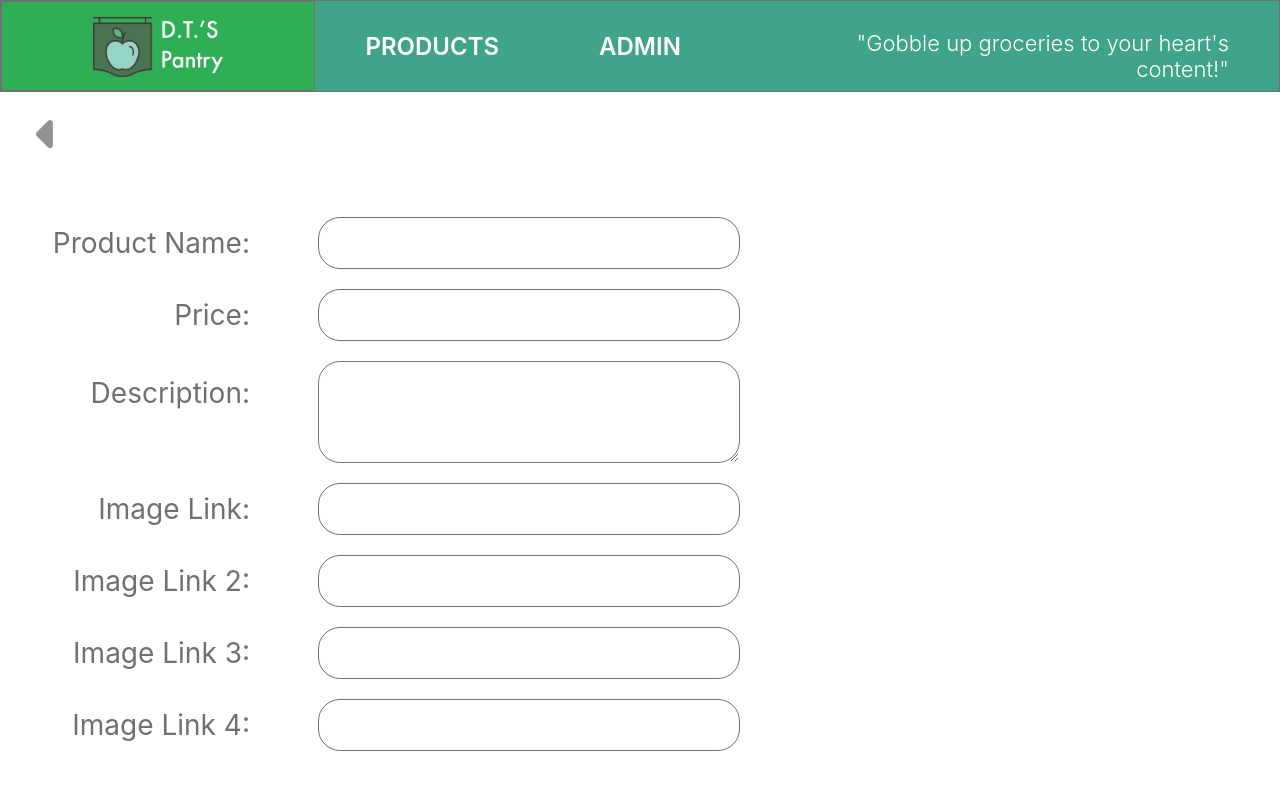
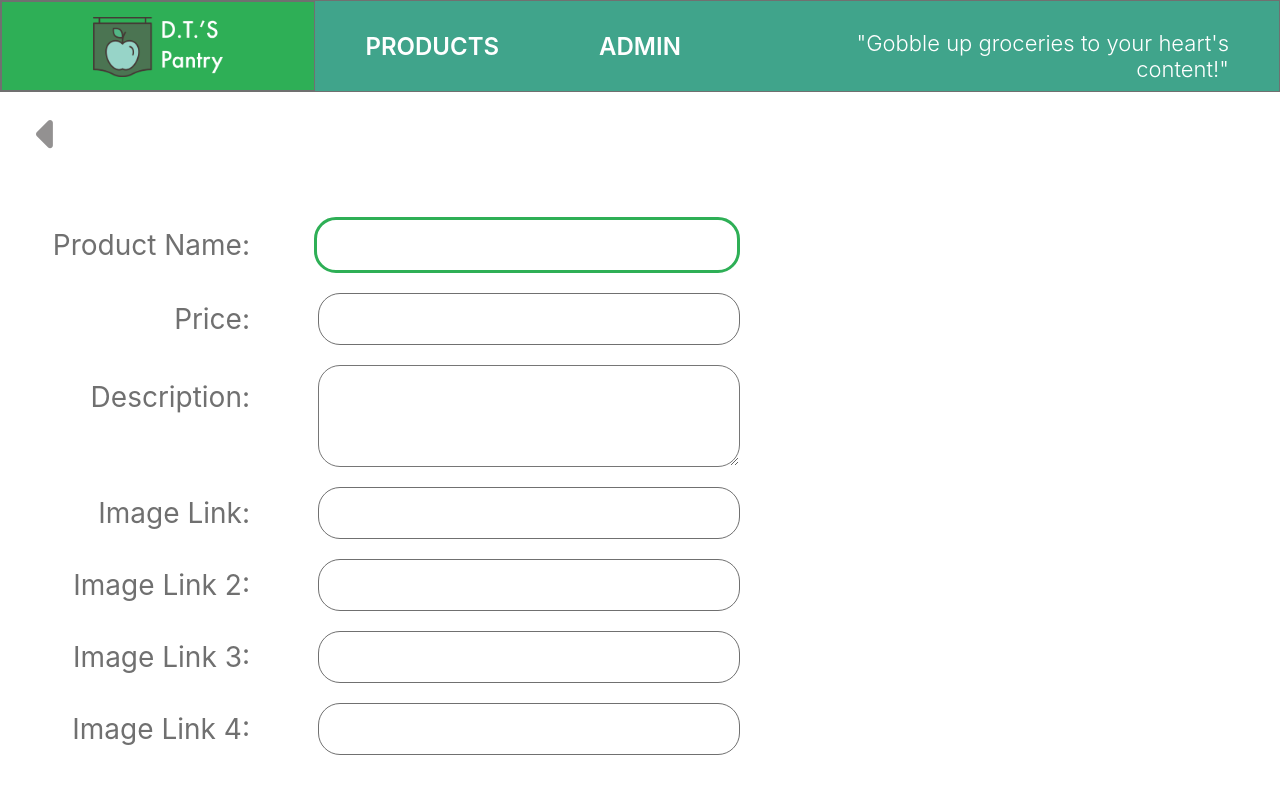
Before and after one commit to akildunne/p3-grocery-store, a React (Create React App) app in the folder client/: page /add in a window 1280 px wide. Shown: the top 789 px of the page. Built offline with nearby package versions, Linux system fonts and the light colour scheme.

Commit message:
Autofocus Border Added

```diff
--- a/client/src/components/Search.jsx
+++ b/client/src/components/Search.jsx
@@ -13,7 +13,11 @@ const SearchBar = styled.input`
   padding: 16px;
   font: Helvetica, regular;
   font-size: 25px;
-  outline: none;
+  :focus {
+    outline: none;
+    border: 3px solid #2EAF56;
+    border-radius: 22px;
+  }
 `;
 
 const SearchIcon = styled.span`
--- a/client/src/screens/ProductCreate.jsx
+++ b/client/src/screens/ProductCreate.jsx
@@ -40,7 +40,11 @@ const InputContainer = styled.input`
   border-radius: 22px;
   padding: 10px;
   font-size: 18px;
-  outline: none;
+  :focus {
+    outline: none;
+    border: 3px solid #2EAF56;
+    border-radius: 22px;
+  }
 `;
 
 const LabelTextArea = styled.label`
@@ -57,7 +61,11 @@ const TextArea = styled.textarea`
   margin: 10px;
   padding: 10px;
   font-size: 18px;
-  outline: none;
+  :focus {
+    outline: none;
+    border: 3px solid #2EAF56;
+    border-radius: 22px;
+  }
 `;
 
 const Button = styled.button`
--- a/client/src/screens/ProductEdit.jsx
+++ b/client/src/screens/ProductEdit.jsx
@@ -40,7 +40,12 @@ const InputContainer = styled.input`
   border-radius: 22px;
   padding: 10px;
   font-size: 18px;
-  outline: none;
+    :focus {
+    outline: none;
+    border: 3px solid #2EAF56;
+    border-radius: 22px;
+  }
+
 `;
 
 const LabelTextArea = styled.label`
@@ -57,7 +62,11 @@ const TextArea = styled.textarea`
   margin: 10px;
   padding: 10px;
   font-size: 18px;
-  outline: none;
+  :focus {
+    outline: none;
+    border: 3px solid #2EAF56;
+    border-radius: 22px;
+  }
 `;
 
 const Button = styled.button`
```
